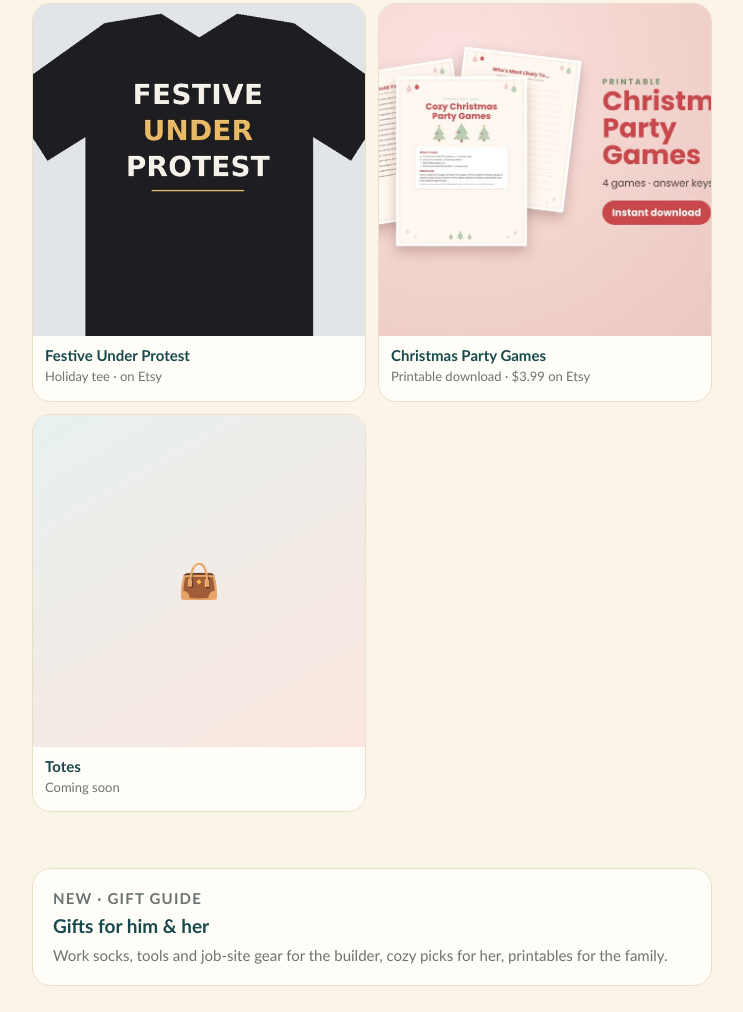
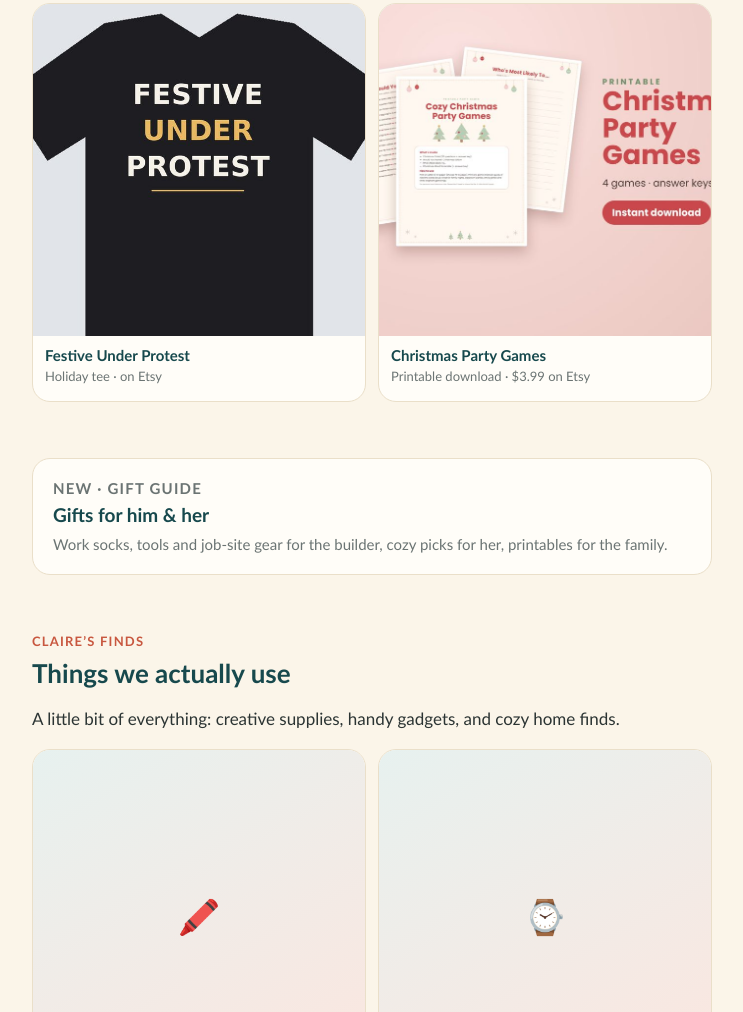
Before and after one commit to msut773/little-world-studio, a plain HTML site: page index.html in a window 1280 px wide. Shown: the part 475-1487 px from the top of the page, without its empty margins (268-1011 px from the left). Drawn offline with Linux system fonts and the light colour scheme.

Commit message:
Remove 'Totes coming soon' placeholder
Co-Authored-By: Claude <noreply@anthropic.com>

```diff
--- a/index.html
+++ b/index.html
@@ -30,7 +30,6 @@
     <div class="grid">
       <a class="item" href="https://www.etsy.com/listing/4619294654/festive-under-protest-graphic-t-shirt" target="_blank" rel="noopener"><div class="ph"><img src="img/festive-under-protest.jpg" alt="Black t-shirt reading Festive Under Protest"></div><div class="body"><h3>Festive Under Protest</h3><p>Holiday tee · on Etsy</p></div></a>
       <a class="item" href="https://www.etsy.com/listing/4623926202/christmas-party-games-printable-bundle" target="_blank" rel="noopener"><div class="ph"><img src="img/christmas-party-games.jpg" alt="Printable Cozy Christmas Party Games: trivia, would you rather, who's most likely to, word scramble" loading="lazy"></div><div class="body"><h3>Christmas Party Games</h3><p>Printable download · $3.99 on Etsy</p></div></a>
-      <div class="item"><div class="ph">👜</div><div class="body"><h3>Totes</h3><p>Coming soon</p></div></div>
     </div>
   </section>
 
```
